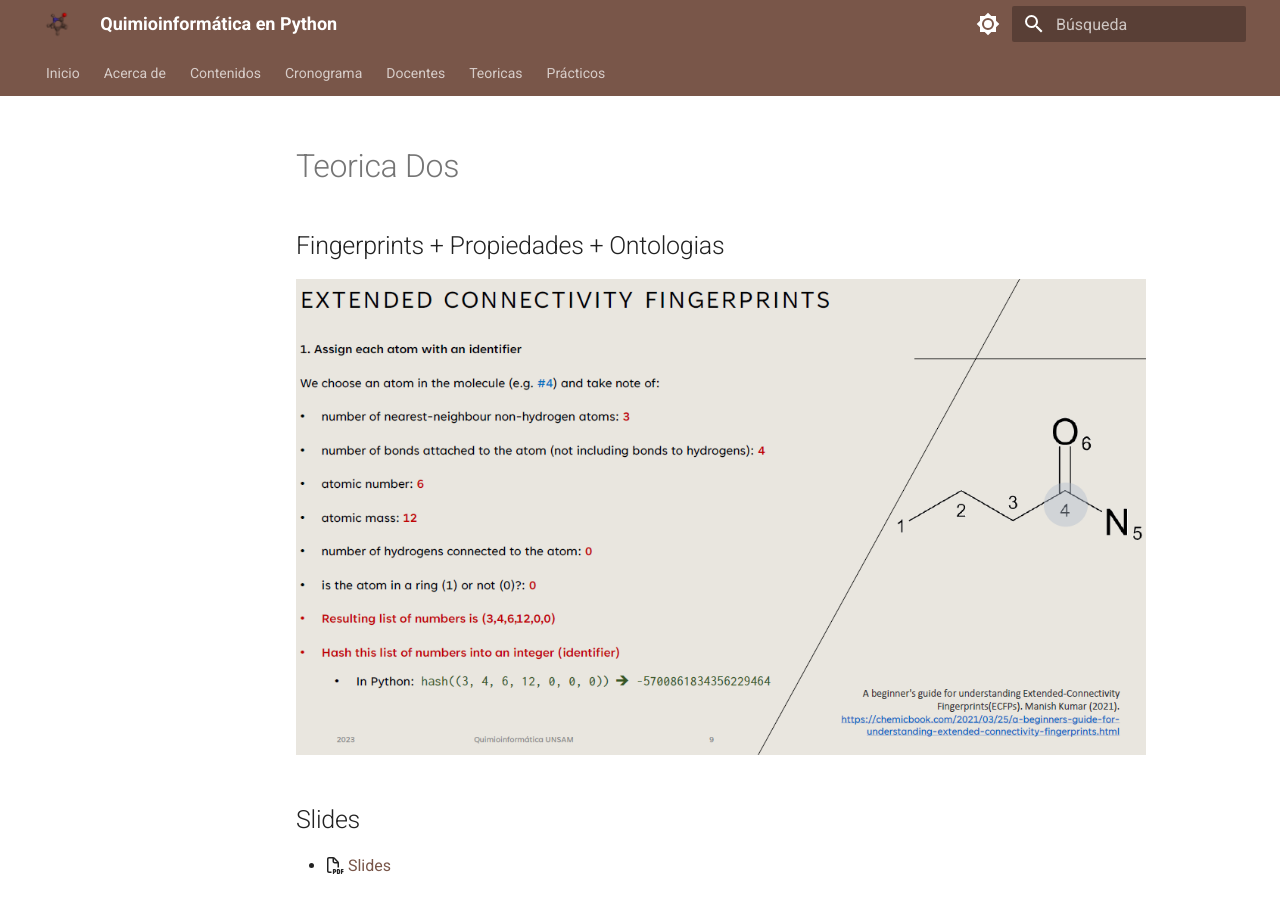
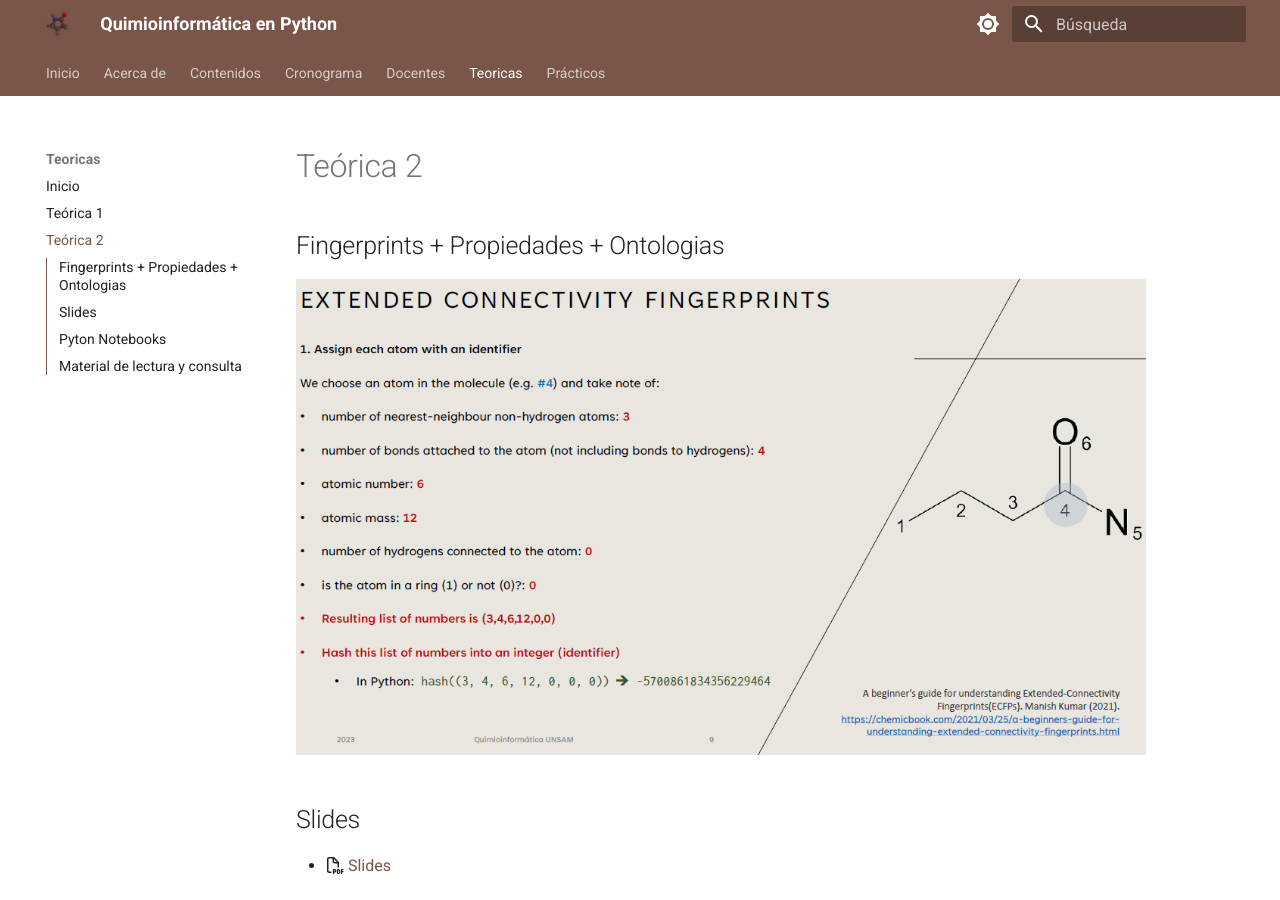
Before and after one commit to bioinformatica-iib/quimioinformatica, an MkDocs documentation site: the page built from docs/teoricas/2-Teorica-Dos/index.md, in a window 1280 px wide and 900 px high. Built offline with MkDocs 1.6.1 and Material for MkDocs 9.7.7, drawn with Linux system fonts in a browser that asks for light colours; emoji names are drawn with the system emoji font; comment, search, counter and statistics services are not loaded; some of the changed lines change nothing that is shown.

Commit message:
subo slides teorica 2

```diff
--- a/docs/teoricas/2-Teorica-Dos/index.md
+++ b/docs/teoricas/2-Teorica-Dos/index.md
@@ -10,7 +10,7 @@
 
 ## Slides
 
- * :fontawesome-regular-file-pdf: [Slides](clase-2.pdf)
+ * :fontawesome-regular-file-pdf: [Slides](clase2-2025.pdf)
 
 ## Pyton Notebooks
 
--- a/mkdocs.yml
+++ b/mkdocs.yml
@@ -120,7 +120,7 @@
     - Teoricas:
         - teoricas/inicio.md
         - Teórica 1: teoricas/1-Teorica-Uno/index.md
-        # - Teórica 2: teoricas/2-Teorica-Dos/index.md
+        - Teórica 2: teoricas/2-Teorica-Dos/index.md
         # - Charla Alan Talevi: teoricas/3-Charla-Alan-Talevi/index.md
         # - Teórica 4: teoricas/4-Teorica-Cuatro/index.md
         # - Teórica 5: teoricas/5-Teorica-Cinco/index.md
```
Also changed, not shown: 2 other files.
